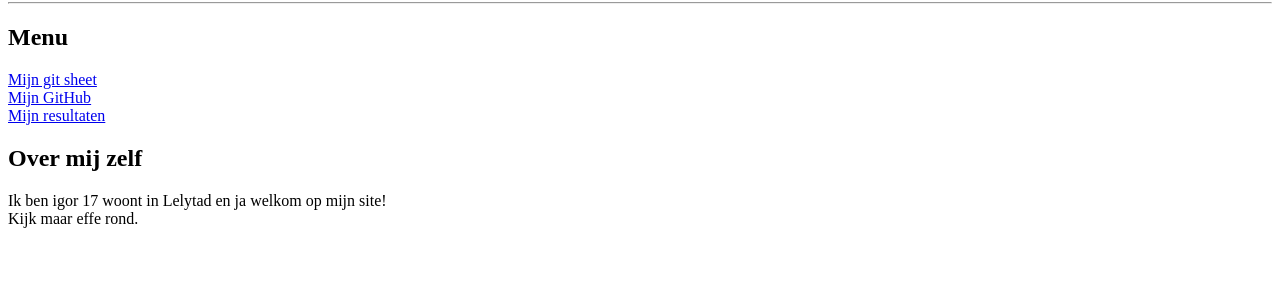
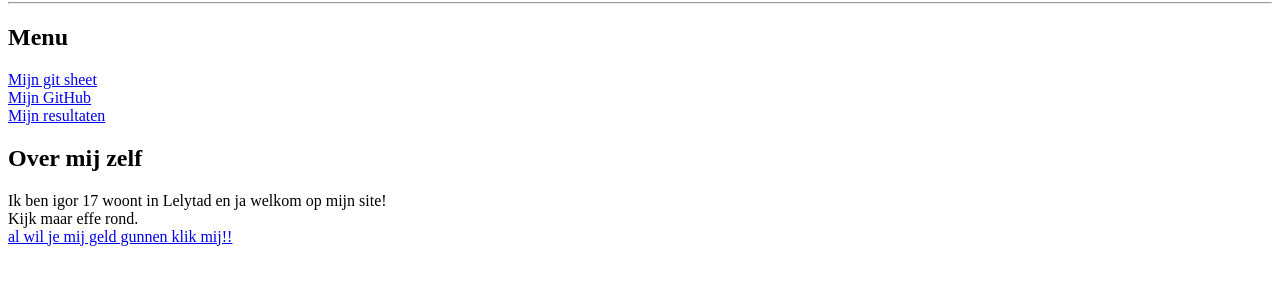
Before and after one commit to Iqgor/websiteCTH, a plain HTML site: page web/index.html in a window 1280 px wide. Shown: the part 78-362 px from the top of the page. Drawn offline with Linux system fonts and the light colour scheme.

Commit message:
Tikkie linkje

```diff
--- a/web/index.html
+++ b/web/index.html
@@ -24,7 +24,8 @@
      <div>
          <h2>Over mij zelf</h2>
          <p>
-            Ik ben igor 17 woont in Lelytad en ja welkom op mijn site!<br> Kijk maar effe rond.
+            Ik ben igor 17 woont in Lelytad en ja welkom op mijn site!<br> Kijk maar effe rond.<br>
+            <a href="https:/tikkie.me/pay/10ineut050ig21aacddm" target="_blank">al wil je mij geld gunnen klik mij!!</a>
          </p>
      </div>
 </body>
```
